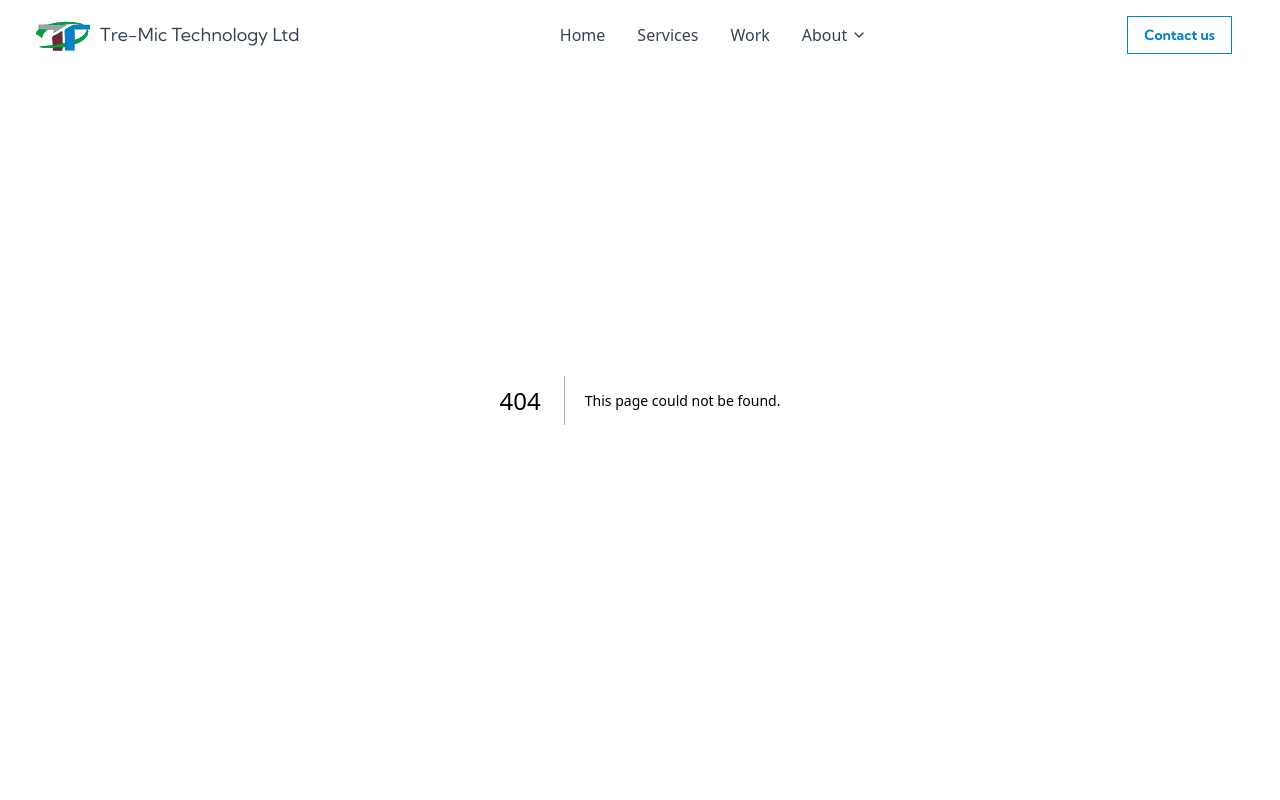
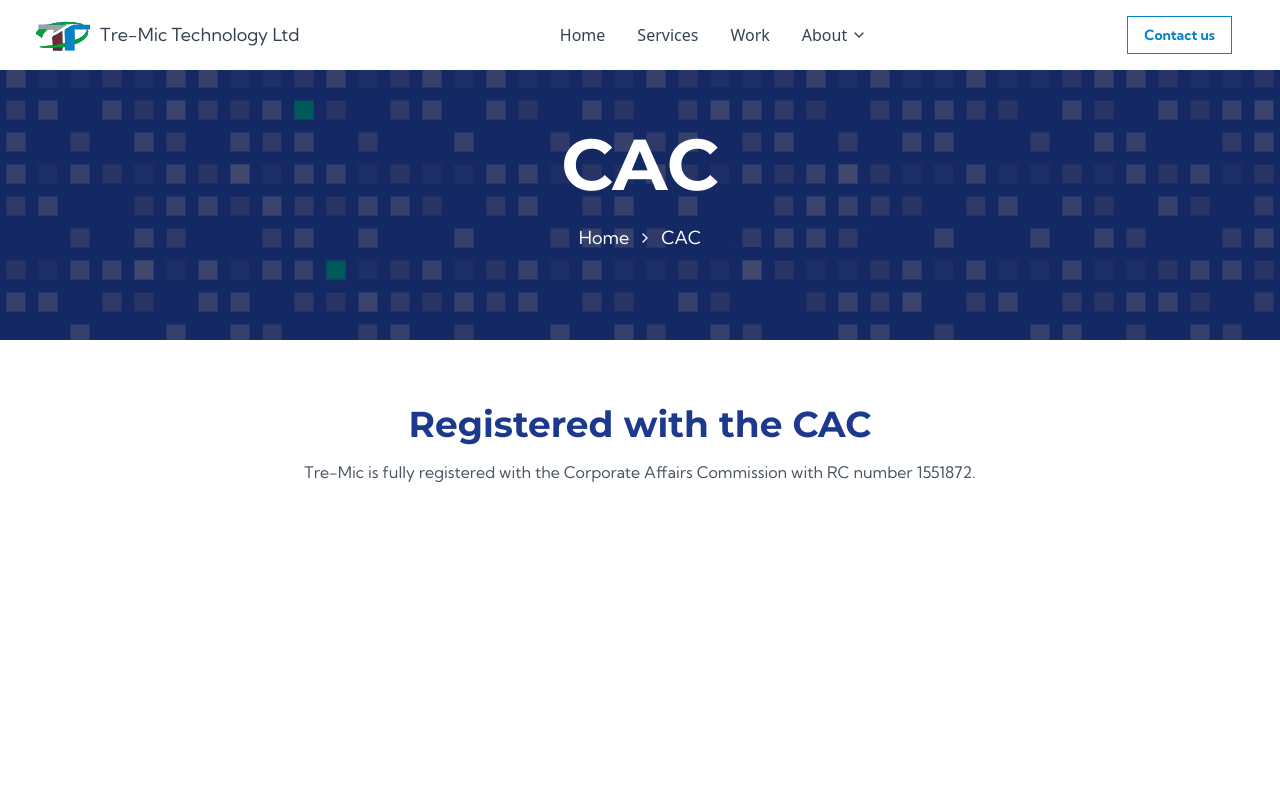
Before and after one commit to AJBrownson/tremic, a Next.js app: page /about/cac in a window 1280 px wide. Before the commit this address had no page. Shown: the top 800 px of the page. Built offline with nearby package versions, Linux system fonts and the light colour scheme.

Commit message:
feat: Add new commit changes

```diff
--- /dev/null
+++ b/app/about/cac/page.tsx
@@ -0,0 +1,46 @@
+import Link from "next/link";
+import { ChevronRight } from "lucide-react";
+
+export default function Cac() {
+  return (
+    <>
+      <main className="flex min-h-screen flex-col">
+        {/* Hero Header */}
+        <div className="relative h-[300px] w-full mt-10">
+          <div
+            className="absolute inset-0 z-0 bg-cover bg-center bg-no-repeat"
+            style={{ backgroundImage: "url(/pattern.svg)" }}
+          ></div>
+          <div className="absolute inset-0 bg-black/30 z-0"></div>
+          {/* Content Overlay */}
+          <div className="relative z-10 h-full flex flex-col items-center justify-center text-white px-4">
+            <h1 className="font-montserrat text-5xl md:text-7xl font-bold text-center mb-6">
+              CAC
+            </h1>
+            <div className="font-kumbh flex items-center gap-2 text-lg">
+              <Link href="/" className="hover:underline">
+                Home
+              </Link>
+              <ChevronRight className="h-4 w-4" />
+              <span>CAC</span>
+            </div>
+          </div>
+        </div>
+
+        <section className="py-16 px-4 md:px-10">
+          <div className="max-w-7xl mx-auto">
+            <div className="text-center mb-12">
+              <h2 className="font-montserrat text-3xl md:text-4xl font-bold text-blue-900 mb-4">
+                Registered with the CAC
+              </h2>
+              <p className="font-kumbh text-gray-600 max-w-3xl mx-auto">
+                Tre-Mic is fully registered with the Corporate Affairs
+                Commission with RC number 1551872.
+              </p>
+            </div>
+          </div>
+        </section>
+      </main>
+    </>
+  );
+}
--- /dev/null
+++ b/app/work/page.tsx
@@ -0,0 +1,46 @@
+import Link from "next/link";
+import { ChevronRight } from "lucide-react";
+
+export default function Work() {
+  return (
+    <>
+      <main className="flex min-h-screen flex-col">
+        {/* Hero Header */}
+        <div className="relative h-[300px] w-full mt-10">
+          <div
+            className="absolute inset-0 z-0 bg-cover bg-center bg-no-repeat"
+            style={{ backgroundImage: "url(/pattern.svg)" }}
+          ></div>
+          <div className="absolute inset-0 bg-black/30 z-0"></div>
+          {/* Content Overlay */}
+          <div className="relative z-10 h-full flex flex-col items-center justify-center text-white px-4">
+            <h1 className="font-montserrat text-5xl md:text-7xl font-bold text-center mb-6">
+              Our Work
+            </h1>
+            <div className="font-kumbh flex items-center gap-2 text-lg">
+              <Link href="/" className="hover:underline">
+                Home
+              </Link>
+              <ChevronRight className="h-4 w-4" />
+              <span>Our Work</span>
+            </div>
+          </div>
+        </div>
+
+        <section className="py-16 px-4 md:px-10">
+          <div className="max-w-7xl mx-auto">
+            <div className="text-center mb-12">
+              <h2 className="font-montserrat text-3xl md:text-4xl font-bold text-blue-900 mb-4">
+                Our Proof of Work
+              </h2>
+              <p className="font-kumbh text-gray-600 max-w-3xl mx-auto">
+                See some of our recent projects that showcase our expertise in
+                water system solutions and fabrication.
+              </p>
+            </div>
+          </div>
+        </section>
+      </main>
+    </>
+  );
+}
--- a/components/Navbar.tsx
+++ b/components/Navbar.tsx
@@ -23,13 +23,13 @@ const Navbar = () => {
     { name: "Home", link: "/" },
     { name: "Services", link: "/our-services" },
     { name: "Work", link: "/work" },
-    { name: "About", link: "/about-us" },
+    { name: "About", link: "/about" },
   ];
 
   const submenuItems = [
-    { name: "About Us", link: "/about-us" },
-    { name: "Our Team", link: "/our-team" },
-    { name: "Registered with the CAC", link: "/cac" },
+    { name: "About Us", link: "/about" },
+    { name: "Our Team", link: "/about/our-team" },
+    { name: "Registered with the CAC", link: "/about/cac" },
   ];
 
   // Prevent body scrolling when menu is open
```
Also changed, not shown: app/about/page.tsx (renamed from app/about-us/page.tsx, +0 -17 lines), app/about/our-team/page.tsx (renamed from app/our-team/page.tsx).
